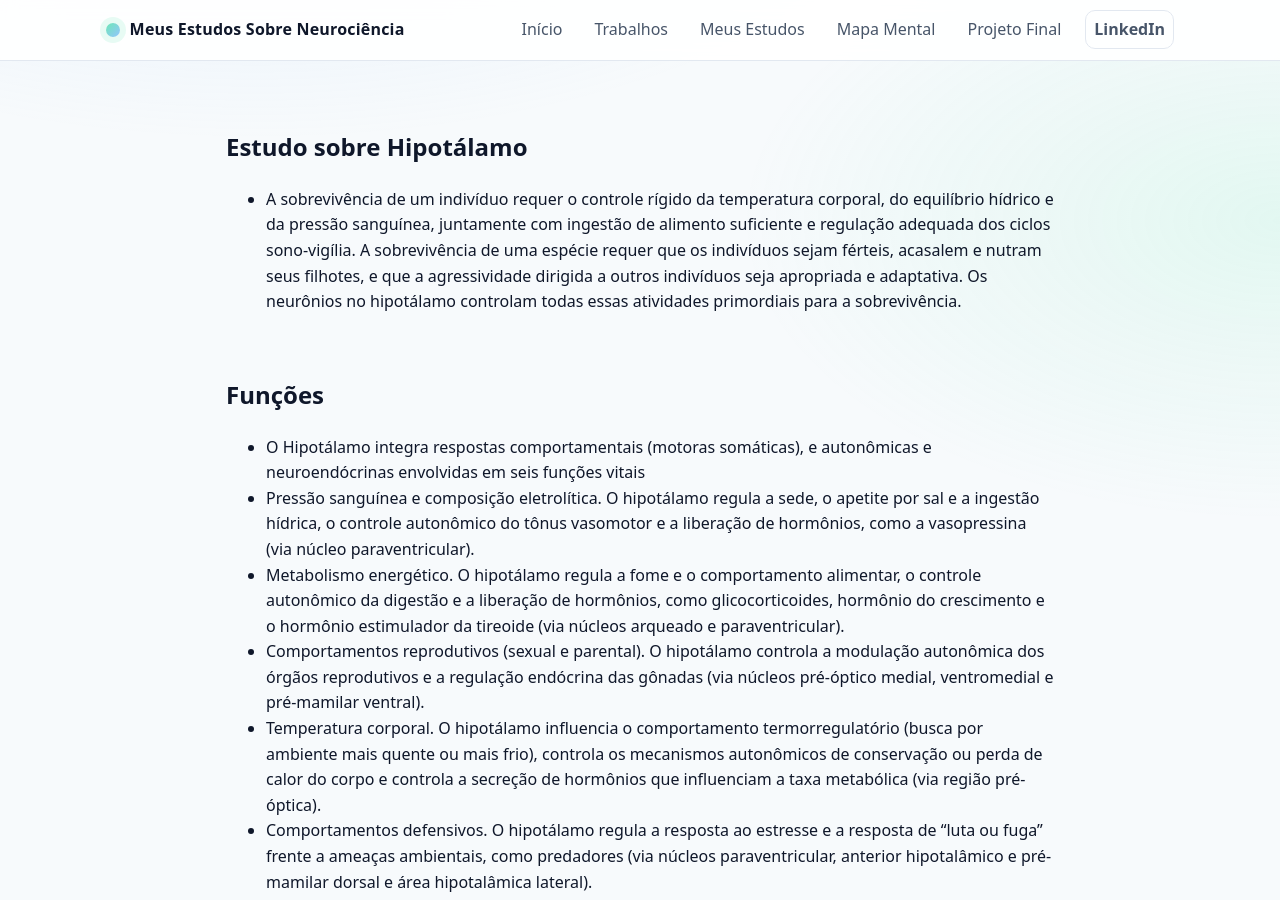
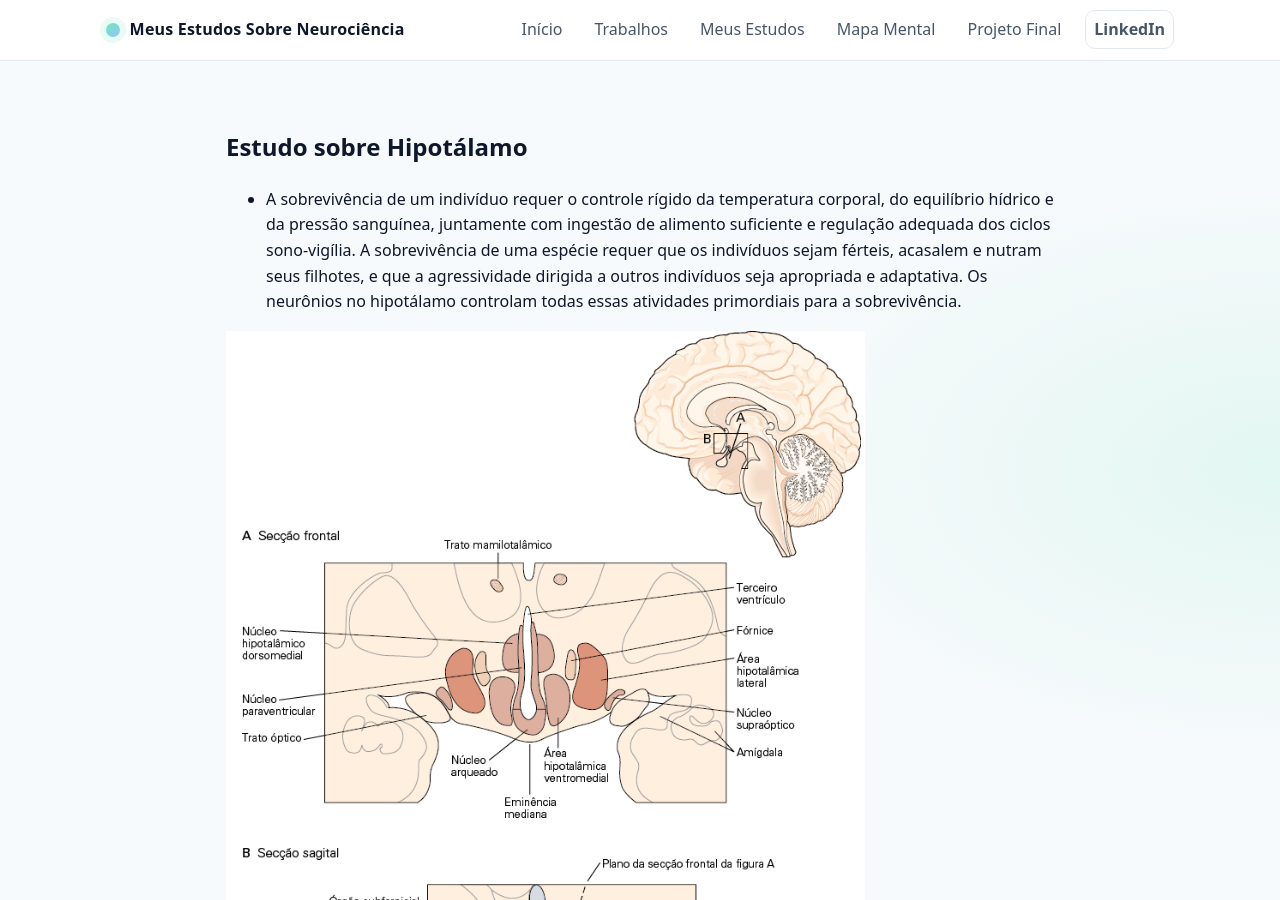
Before and after one commit to gdutramartins/neurociencia, a Jekyll site: the page built from estudos/hipotalamo.html, in a window 1280 px wide and 900 px high. Built offline with Jekyll 4.4.1, drawn with Linux system fonts in a browser that asks for light colours.

Commit message:
camino imagem

```diff
--- a/estudos/hipotalamo.html
+++ b/estudos/hipotalamo.html
@@ -23,7 +23,7 @@ title: Estudo sobre Hipotálamo
                 <span>
                     <img
                         alt=""
-                        src="imagens/estudo-hipotalamo/anatomia-hipotalamo.png"/></span>
+                        src="../imagens/estudo-hipotalamo/anatomia-hipotalamo.png"/></span>
             </p>
             <h2 class="c6" id="h.2kq93dwaalak"><span class="c8">Fun&ccedil;&otilde;es</span></h2>
             <ul class="c3 lst-kix_7ayfccly50ag-0 start">
@@ -107,7 +107,7 @@ title: Estudo sobre Hipotálamo
             <p class="c5">
                 <span><img
                         alt=""
-                        src="imagens/estudo-hipotalamo/simpatico-parassimpatico.png"/></span>
+                        src="../imagens/estudo-hipotalamo/simpatico-parassimpatico.png"/></span>
             </p>
             <ul class="c3 lst-kix_5fj2jiar64a9-0 start">
                 <li class="c0 li-bullet-0">
@@ -119,7 +119,7 @@ title: Estudo sobre Hipotálamo
                         fisiol&oacute;gicos prolongados e coordena&ccedil;&atilde;o entre c&eacute;rebro e corpo.</span
                     ><span><img
                             alt="image"
-                            src="imagens/estudo-hipotalamo/hormonios-hipotalamo.png"/></span>
+                            src="../imagens/estudo-hipotalamo/hormonios-hipotalamo.png"/></span>
                 </li>
             </ul>
             <p class="c5">
```
